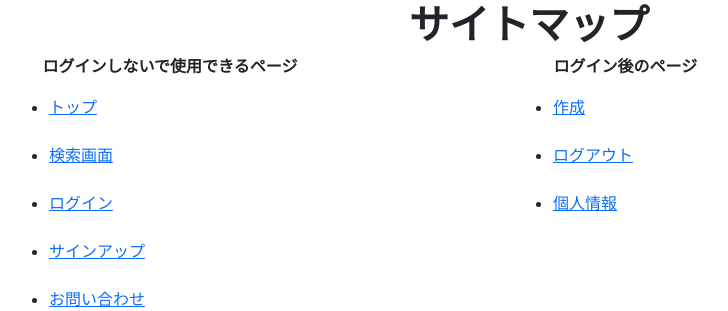
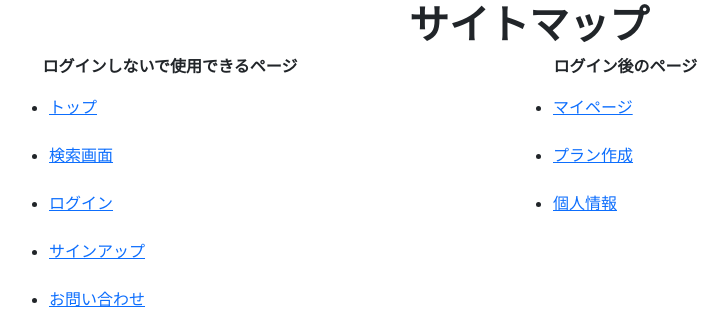
Before and after one commit to morihisa1235/plan_system, a Django app: page /sitemap/ in a window 1280 px wide. Shown: the part 82-393 px from the top of the page, without its empty margins (111-839 px from the left). Run offline with Django 3.2, Linux system fonts and the light colour scheme; the visitor is signed in with stand-in values (Sample User, id 1); some libraries are stand-ins or nearby versions.

Commit message:
サイトマップ

```diff
--- a/maplan/templates/sitemap.html
+++ b/maplan/templates/sitemap.html
@@ -24,8 +24,8 @@
         <li><a href="{% url 'maplan:inquiry' %}">お問い合わせ</a></li>
         <li><a href="{% url 'maplan:policy' %}">ポリシー</a></li>
         {% if user.is_authenticated %}
-        <li><a href="{% url 'maplan:created_one' %}">作成</a></li>
-        <li><a href="{% url 'account_logout' %}">ログアウト</a></li>
+        <li><a href="{% url 'maplan:mypage' %}">マイページ</a></li>
+        <li><a href="{% url 'maplan:created_one' %}">プラン作成</a></li>
         <li><a href="{% url 'maplan:personal' %}">個人情報</a></li>
         {% else %}
         <li><a href="javascript:void(0)" onClick="Login_alert()">マイページ</a></li>
```
Also changed, not shown: accounts/migrations/0001_initial.py, maplan/migrations/0001_initial.py.
